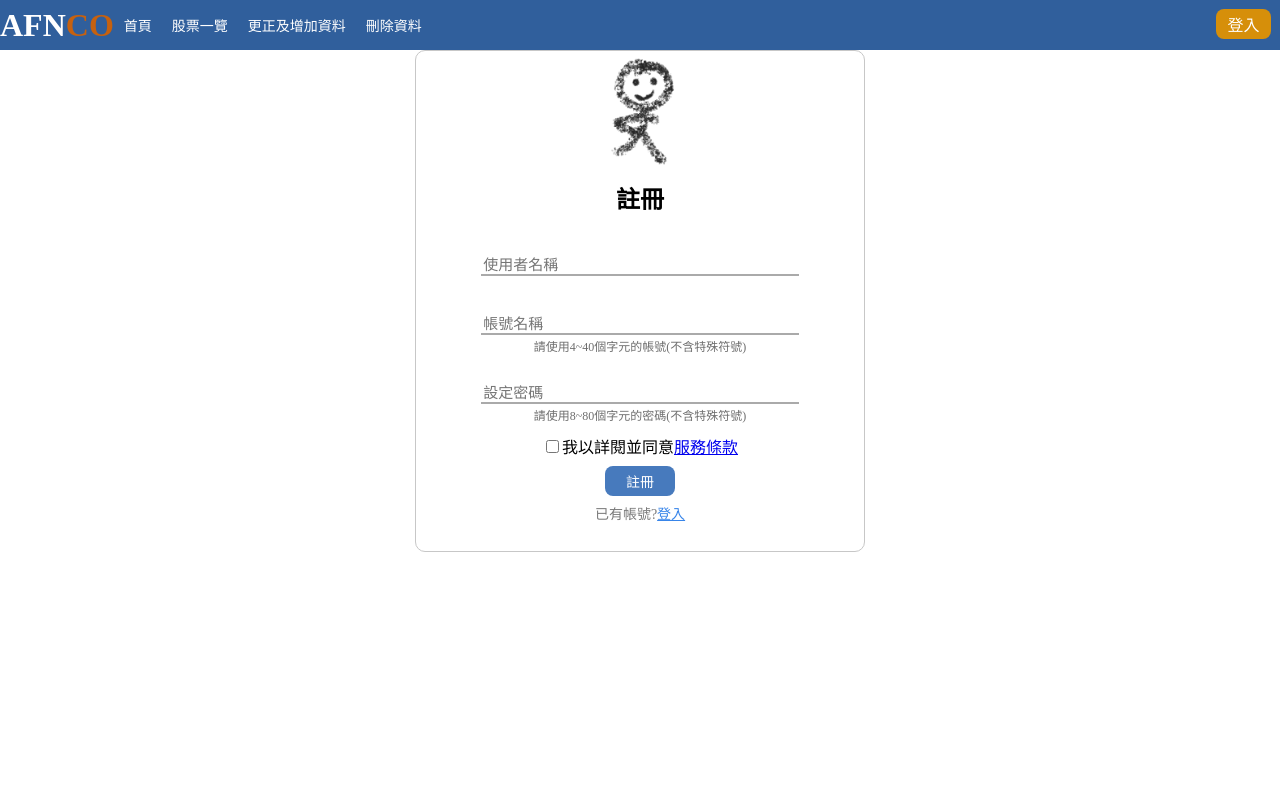
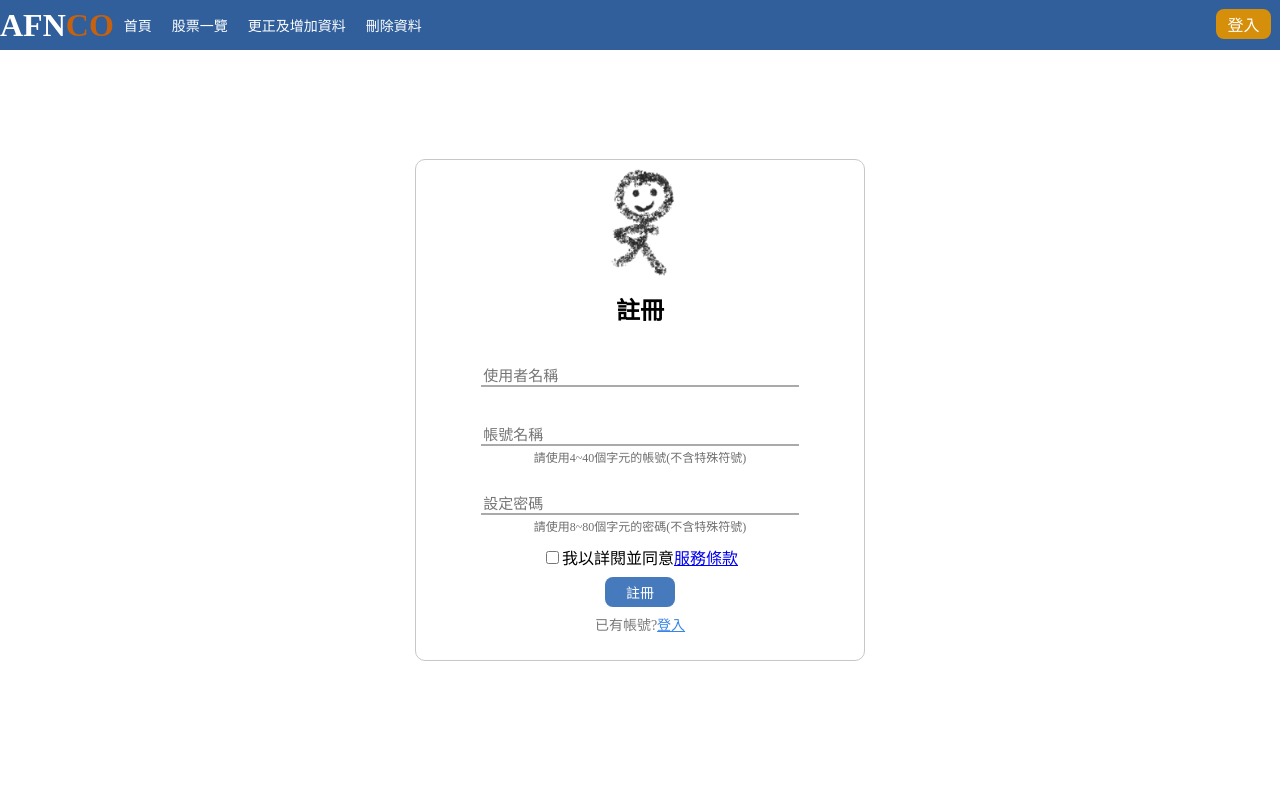
Before and after one commit to klps2146/stonk-record-web, a Flask app: page /assign in a window 1280 px wide. Run offline with Flask 2, Linux system fonts and the light colour scheme; some libraries are stand-ins or nearby versions.

Commit message:
ver23.0.2

```diff
--- a/app.py
+++ b/app.py
@@ -545,7 +545,7 @@ def delete():
                 if f!="_id" and f!="company" and f!="date" and f!="guess" and f!="share" and f!="yield_now" and f!="aim" and f!="l_aim" and f != "l_add" and f!="r_add":
                     if f==year:
                         year_che+=1
-    if get_one!=1 or year_che<1:
+    if get_one!=1 or year_che<1: #exi
         return jsonify({"sta":0})
     if company_del=="":
         try:
@@ -565,12 +565,10 @@ def delete():
     ## 資料為空時刪除
     have=0
     for i in datas:
+        print(i)
         for f in i:
             if f!="_id" and f!="company" and f!="date" and f!="guess" and f!="share" and f!="yield_now" and f!="aim" and f!="l_aim" and f != "l_add" and f!="r_add":
                 have+=1
-                print(have)
-
-        print(have)
         if have ==0:
             collection.delete_one({"company":company_del})
     # return redirect("/dis")
--- a/static/signup/style.css
+++ b/static/signup/style.css
@@ -18,7 +18,7 @@
 .icon_i{
     width: 110px;
     height: 110px;
-    margin-top: 5px;
+    margin-top: 7px;
 }
 
 .ins{
@@ -52,3 +52,6 @@
     font-size: 14px;
     margin-bottom: 7px;
 }
+body, html{
+    height: 100%;
+}
```
Also changed, not shown: static/signin/style.css (+6 -7 lines).
